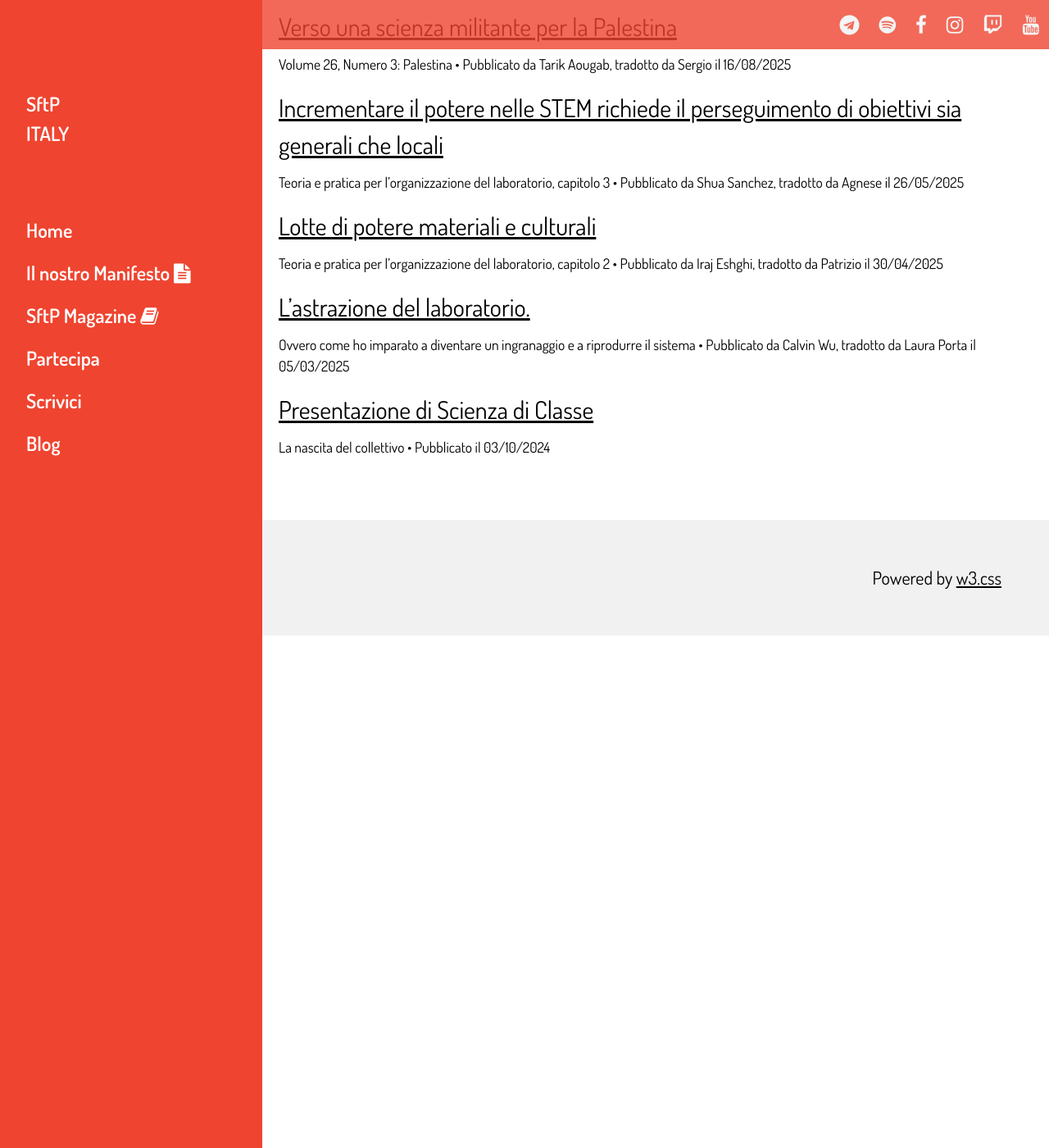
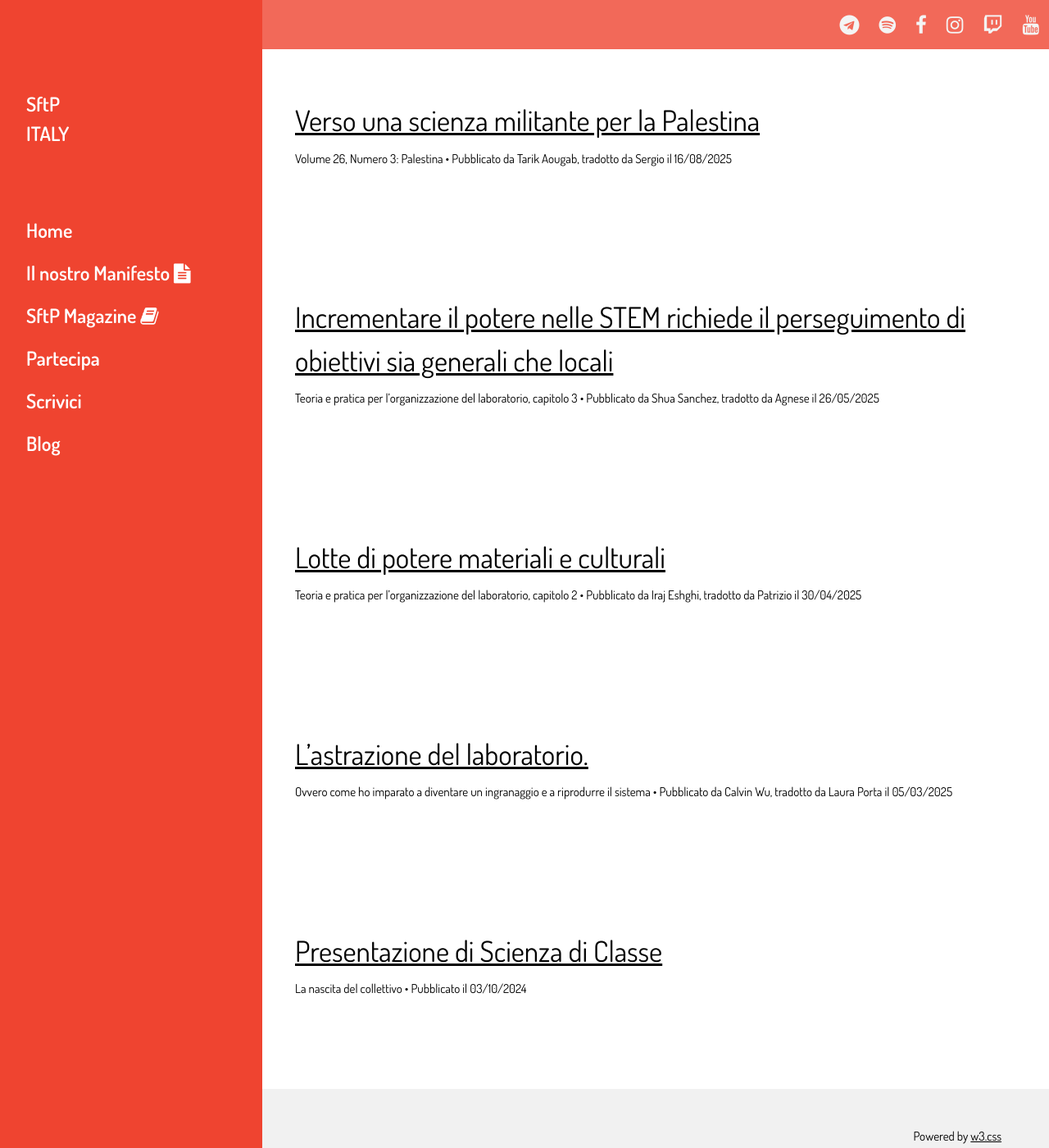
Before and after one commit to scienzadiclasse/sftp-italy.github.io, a Jekyll site: the page built from blog/index.html, in a window 1280 px wide and 1400 px high. Shown: the whole window at 82% size. Built offline with Jekyll 4.4.1, drawn with Linux system fonts in a browser that asks for light colours.

Commit message:
Aggiusta margini blog, dimensione testo responsive, risolvi conflitto navbar

```diff
--- a/Gemfile
+++ b/Gemfile
@@ -31,3 +31,5 @@ gem "wdm", "~> 0.1", :platforms => [:mingw, :x64_mingw, :mswin]
 # Lock `http_parser.rb` gem to `v0.6.x` on JRuby builds since newer versions of the gem
 # do not have a Java counterpart.
 gem "http_parser.rb", "~> 0.6.0", :platforms => [:jruby]
+gem 'csv'
+gem 'base64'
--- a/_layouts/default.html
+++ b/_layouts/default.html
@@ -31,7 +31,6 @@
   </head>
   <style>
     body,h1,h2,h3,h4,h5 {font-family: "Dosis", sans-serif}
-    body {font-size:22px;}
   </style>
   <body>
 
@@ -42,7 +41,7 @@
 
 
     <!-- !PAGE CONTENT! -->
-    <div class="w3-main" style="margin-left:340px;margin-right:40px">
+    <div class="w3-main" style="margin-left:340px;margin-right:5px">
       {{ content }}
     </div>
 
--- a/style.css
+++ b/style.css
@@ -1,7 +1,11 @@
 /* W3.CSS 4.15 December 2020 by Jan Egil and Borge Refsnes */
 html{box-sizing:border-box}*,*:before,*:after{box-sizing:inherit}
 /* Extract from normalize.css by Nicolas Gallagher and Jonathan Neal git.io/normalize */
-html{-ms-text-size-adjust:100%;-webkit-text-size-adjust:100%}body{margin:0}
+html{-ms-text-size-adjust:100%;-webkit-text-size-adjust:100%}
+body {
+    margin: 0;
+    font-size: clamp(12px, 3vw, 22px);
+}
 article,aside,details,figcaption,figure,footer,header,main,menu,nav,section{display:block}summary{display:list-item}
 audio,canvas,progress,video{display:inline-block}progress{vertical-align:baseline}
 audio:not([controls]){display:none;height:0}[hidden],template{display:none}
@@ -66,7 +70,7 @@ legend{color:inherit;display:table;max-width:100%;padding:0;white-space:normal}t
 }
 
 html,body{font-family:Verdana,sans-serif;font-size:15px;line-height:1.5}html{overflow-x:hidden}
-h1{font-size:36px}h2{font-size:30px}h3{font-size:24px}h4{font-size:20px}h5{font-size:18px}h6{font-size:16px}
+h1{font-size:clamp(30px, 3vw, 40px)}h2{font-size:20px}h3{font-size:24px}h4{font-size:20px}h5{font-size:18px}h6{font-size:16px}
 .w3-serif{font-family:serif}.w3-sans-serif{font-family:sans-serif}.w3-cursive{font-family:cursive}.w3-monospace{font-family:monospace}
 h1,h2,h3,h4,h5,h6{font-family:"Segoe UI",Arial,sans-serif;font-weight:400;margin:10px 0}.w3-wide{letter-spacing:4px}
 hr{border:0;border-top:1px solid #eee;margin:20px 0}
@@ -133,7 +137,8 @@ hr{border:0;border-top:1px solid #eee;margin:20px 0}
 @media (max-width:768px){.w3-modal-content{width:500px}.w3-modal{padding-top:50px}}
 @media (min-width:993px){.w3-modal-content{width:900px}.w3-hide-large{display:none!important}.w3-sidebar.w3-collapse{display:block!important}}
 @media (max-width:992px) and (min-width:601px){.w3-hide-medium{display:none!important}}
-@media (max-width:992px){.w3-sidebar.w3-collapse{display:none}.w3-main{margin-left:0!important;margin-right:0!important margin-top:100px}.w3-auto{max-width:100%}}
+@media (max-width:992px){.w3-sidebar.w3-collapse{display:none}
+.w3-main{margin-left:0!important;margin-right:0!important margin-top:100px}.w3-auto{max-width:100%}}
 .w3-top,.w3-bottom{position:fixed;width:100%;z-index:1}.w3-top{top:0}.w3-bottom{bottom:0}
 .w3-overlay{position:fixed;display:none;width:100%;height:100%;top:0;left:0;right:0;bottom:0;background-color:rgba(0,0,0,0.5);z-index:2}
 .w3-display-topleft{position:absolute;left:0;top:0}.w3-display-topright{position:absolute;right:0;top:0}
@@ -275,16 +280,25 @@ hr{border:0;border-top:1px solid #eee;margin:20px 0}
 .w3-border-pale-red,.w3-hover-border-pale-red:hover{border-color:#ffe7e7!important}.w3-border-pale-green,.w3-hover-border-pale-green:hover{border-color:#e7ffe7!important}
 .w3-border-pale-yellow,.w3-hover-border-pale-yellow:hover{border-color:#ffffcc!important}.w3-border-pale-blue,.w3-hover-border-pale-blue:hover{border-color:#e7ffff!important}
 
+.post-title {
+    margin-top: 100px;
+    font-size: clamp(20px, 5vw, 35px);
+}
+
 .post-subtitle {
-    font-size: 0.8em;
+    font-size: 1em;
     margin-top: 0.3em;
 }
 
 .post-header {
-    padding: 50px;
+    padding: 30px;
 }
 
 .post-content {
-    padding: 50px;
+    padding: 30px;
     text-align: justify;
 }
+
+.post-preview {
+    padding: 20px;
+}
```
Also changed, not shown: Gemfile.lock.
